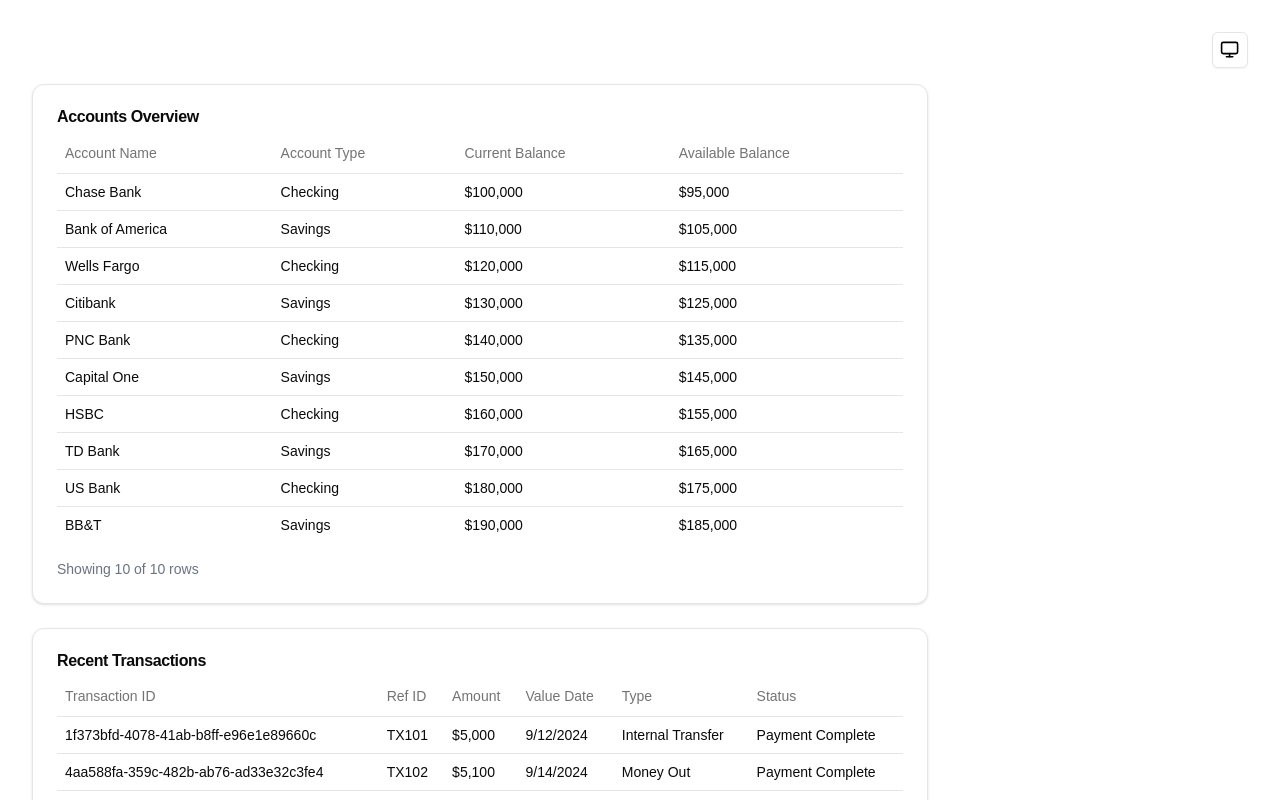
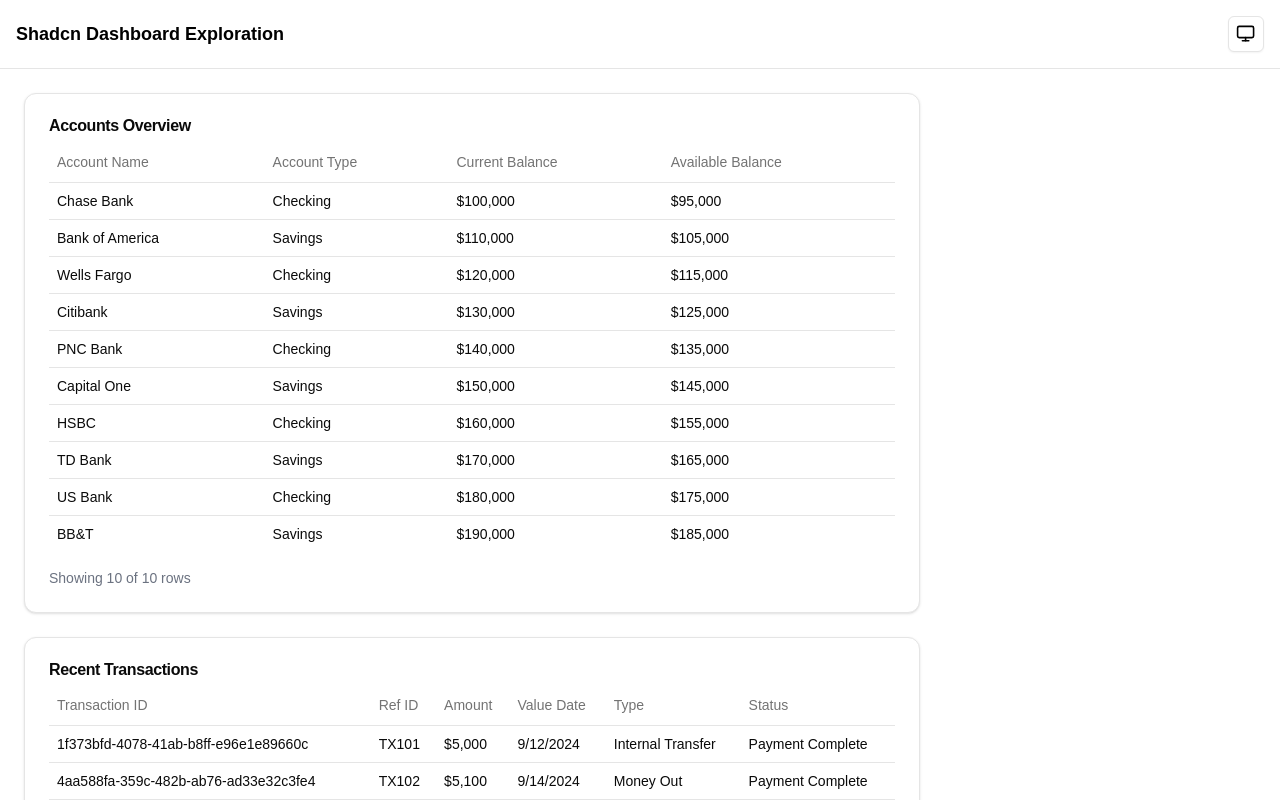
Before and after one commit to jonbrick/shacn-dashboard-exploration, a Next.js app: page / in a window 1280 px wide. Shown: the top 800 px of the page. Built offline with nearby package versions, Linux system fonts and the light colour scheme.

Commit message:
Added App Header

```diff
--- a/src/app/layout.tsx
+++ b/src/app/layout.tsx
@@ -2,6 +2,8 @@
 import localFont from "next/font/local";
 import "./globals.css";
 import { ThemeProvider } from "@/components/theme-provider";
+import { AppHeader } from "@/components/AppHeader";
+import App from "next/app";
 
 const geistSans = localFont({
   src: "./fonts/GeistVF.woff",
@@ -35,6 +37,7 @@
           enableSystem
           disableTransitionOnChange
         >
+          <AppHeader />
           {children}
         </ThemeProvider>
       </body>
--- /dev/null
+++ b/src/components/AppHeader.tsx
@@ -0,0 +1,10 @@
+import { ModeToggle } from "./ModeToggle";
+
+export function AppHeader() {
+  return (
+    <header className="flex items-center justify-between p-4 border-b">
+      <h1 className="text-lg font-semibold">Shadcn Dashboard Exploration</h1>
+      <ModeToggle />
+    </header>
+  );
+}
--- a/src/components/DashboardLayout.tsx
+++ b/src/components/DashboardLayout.tsx
@@ -1,5 +1,4 @@
 import React from "react";
-import { ModeToggle } from "./ModeToggle";
 
 interface DashboardLayoutProps {
   children: React.ReactNode;
@@ -7,10 +6,8 @@
 
 export function DashboardLayout({ children }: DashboardLayoutProps) {
   return (
-    <div className="min-h-screen p-8 bg-background">
-      <div className="flex justify-end mb-4">
-        <ModeToggle />
-      </div>
+    <div className="min-h-screen p-6 bg-background">
+      <div className="flex justify-end"></div>
       <div className="space-y-6">{children}</div>
     </div>
   );
```
